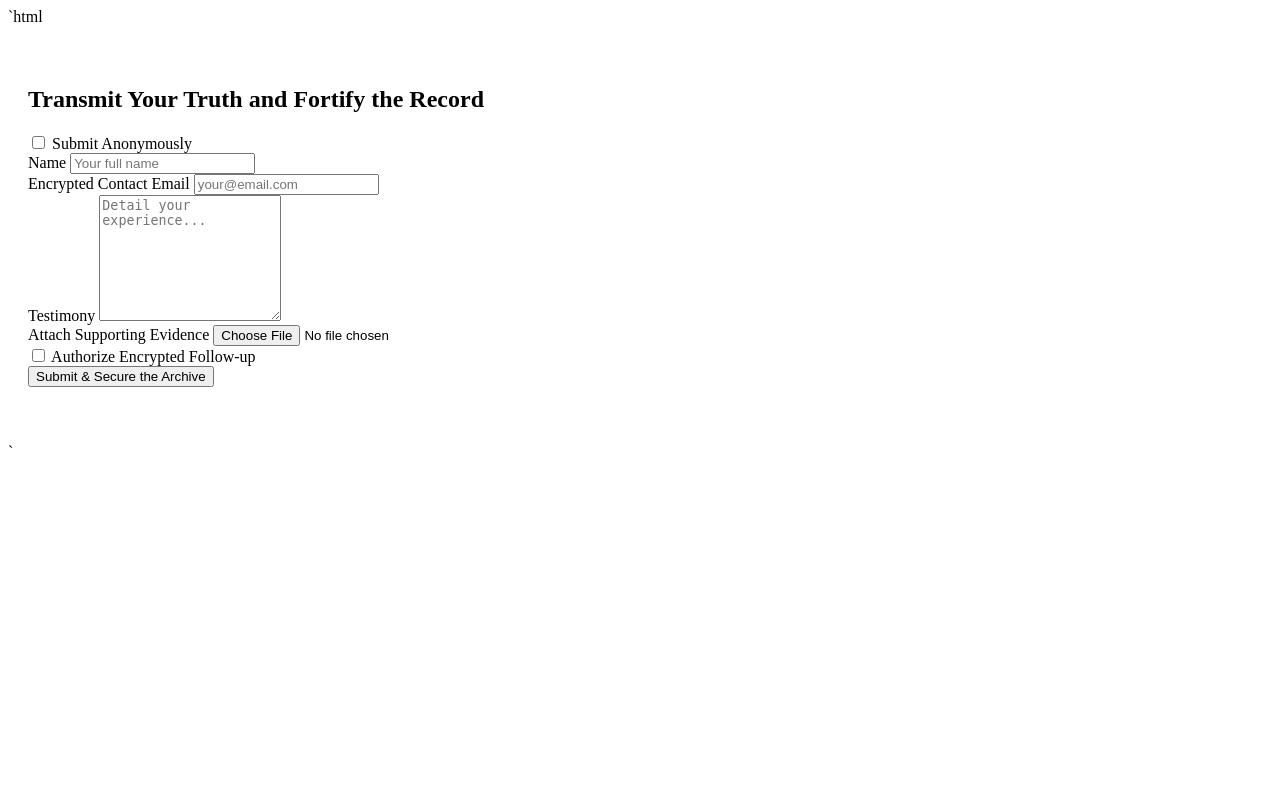
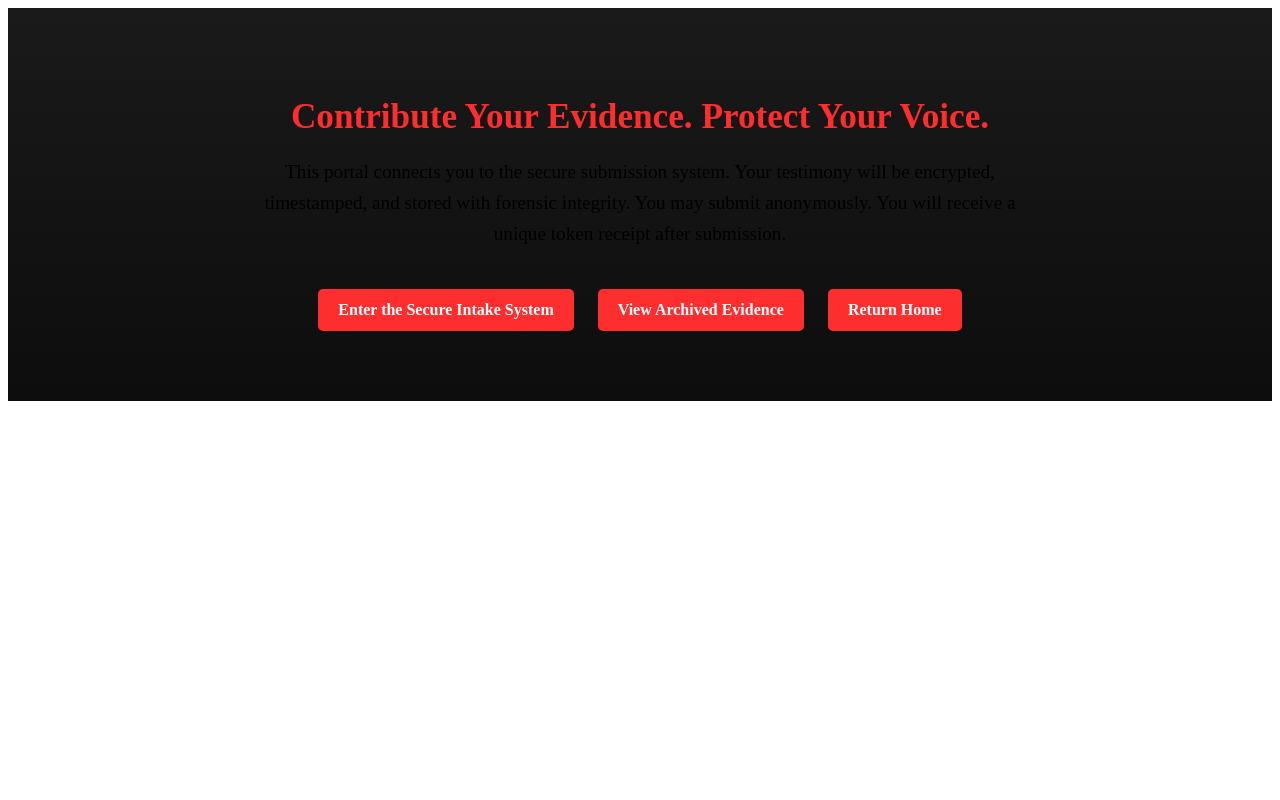
Before and after one commit to RICOWhistleblower/truth-intake-system, a Python web app: template Templates/submit-testimony.html in a window 1280 px wide. Run offline with Jinja, Linux system fonts and the light colour scheme; the template is opened without the code that fills it, so the values that code supplies are empty.

Commit message:
Update submit-testimony.html

```diff
--- a/Templates/submit-testimony.html
+++ b/Templates/submit-testimony.html
@@ -1,58 +1,21 @@
- `html
 <!DOCTYPE html>
 <html lang="en">
 <head>
-    <meta charset="UTF-8">
-    <title>Transmit Your Truth</title>
-    <link rel="stylesheet" href="/static/style.css"> <!-- Inherits ShellMapSite styling -->
-    <meta name="viewport" content="width=device-width, initial-scale=1.0">
+  <meta charset="UTF-8" />
+  <title>Submit Testimony</title>
+  <link rel="stylesheet" href="static/style.css" />
+  <meta name="viewport" content="width=device-width, initial-scale=1.0" />
 </head>
 <body class="overlay-gradient">
 
-    <section class="section-dark">
-        <div class="container">
-            <h1 class="header-cta">Transmit Your Truth and Fortify the Record</h1>
-            <form action="/" method="POST" enctype="multipart/form-data" class="shell-form">
+  <section class="hero">
+    <h1>Contribute Your Evidence. Protect Your Voice.</h1>
+    <p>This portal connects you to the secure submission system. Your testimony will be encrypted, timestamped, and stored with forensic integrity. You may submit anonymously. You will receive a unique token receipt after submission.</p>
 
-                <div class="form-group toggle-shell">
-                    <label for="anonymousToggle">
-                        <input type="checkbox" name="anonymousToggle" id="anonymousToggle" class="toggle">
-                        Submit Anonymously
-                    </label>
-                </div>
-
-                <div class="form-group">
-                    <label for="name">Name</label>
-                    <input type="text" name="name" id="name" placeholder="Your full name">
-                </div>
-
-                <div class="form-group">
-                    <label for="email">Encrypted Contact Email</label>
-                    <input type="email" name="email" id="email" placeholder="your@email.com">
-                </div>
-
-                <div class="form-group">
-                    <label for="testimony">Testimony</label>
-                    <textarea name="testimony" id="testimony" rows="8" placeholder="Detail your experience..."></textarea>
-                </div>
-
-                <div class="form-group">
-                    <label for="file">Attach Supporting Evidence</label>
-                    <input type="file" name="file" id="file" accept=".pdf,.png,.jpg,.jpeg,.docx,.txt">
-                </div>
-
-                <div class="form-group toggle-shell">
-                    <label for="encryptConsent">
-                        <input type="checkbox" name="encryptConsent" id="encryptConsent" class="toggle">
-                        Authorize Encrypted Follow-up
-                    </label>
-                </div>
-
-                <button type="submit" class="cta-button">Submit & Secure the Archive</button>
-            </form>
-        </div>
-    </section>
+    <a class="cta" href="https://truth-intake-system.onrender.com/">Enter the Secure Intake System</a>
+    <a class="cta" href="evidence.html">View Archived Evidence</a>
+    <a class="cta" href="index.html">Return Home</a>
+  </section>
 
 </body>
 </html>
-`
```
